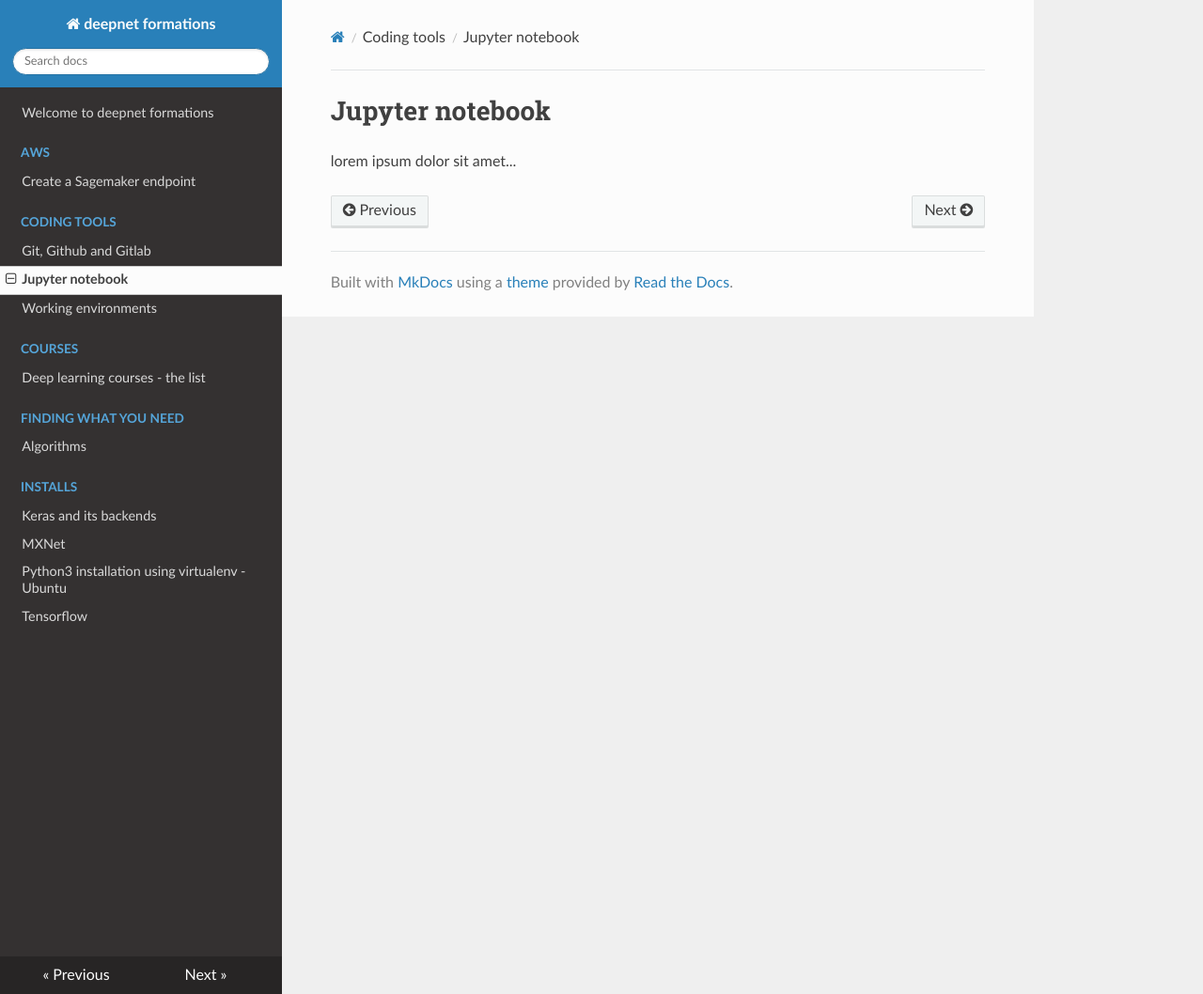
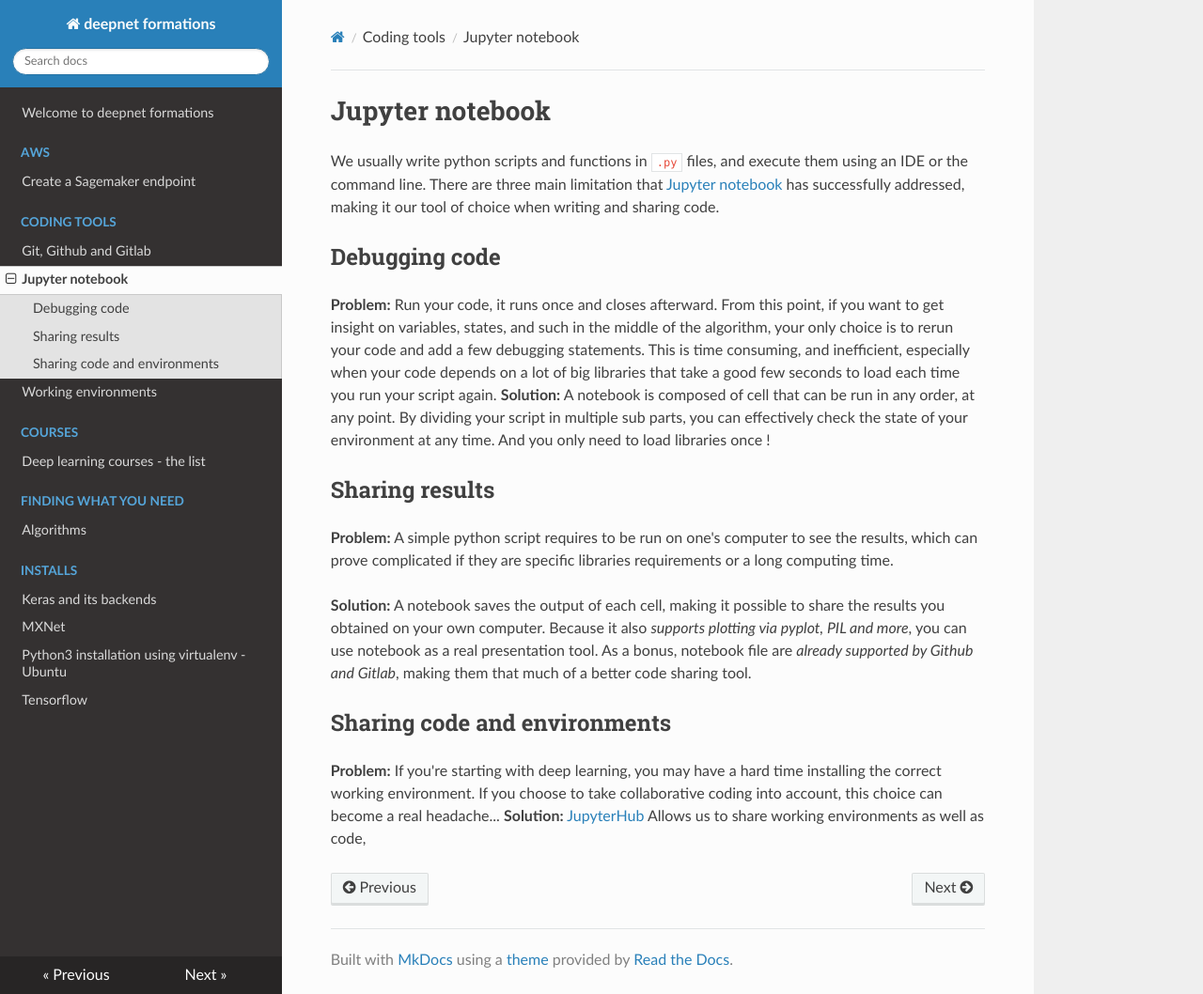
Before and after one commit to deepnetteam/formation, an MkDocs documentation site: the page built from docs/coding_tools/notebook.md, in a window 1280 px wide and 1058 px high. Shown: the whole window at 94% size. Built offline with MkDocs 1.6.1, drawn with Linux system fonts in a browser that asks for light colours; nearby versions of some CDN libraries.

Commit message:
Update notebook.md

```diff
--- a/docs/coding_tools/notebook.md
+++ b/docs/coding_tools/notebook.md
@@ -1,4 +1,19 @@
+
 Jupyter notebook
 ==============
 
-lorem ipsum dolor sit amet...
+We usually write python scripts and functions in `.py` files, and execute them using an IDE or the command line. There are three main limitation that [Jupyter notebook](https://jupyter.org) has successfully addressed, making it our tool of choice when writing and sharing code.
+
+## Debugging code
+**Problem:** Run your code, it runs once and closes afterward. From this point, if you want to get insight on variables, states, and such in the middle of the algorithm, your only choice is to rerun your code and add a few debugging statements. This is time consuming, and inefficient, especially when your code depends on a lot of big libraries that take a good few seconds to load each time you run your script again.
+**Solution:** A notebook is composed of cell that can be run in any order, at any point. By dividing your script in multiple sub parts, you can effectively check the state of your environment at any time. And you only need to load libraries once !
+
+## Sharing results
+**Problem:** A simple python script requires to be run on one's computer to see the results, which can prove complicated if they are specific libraries requirements or a long computing time.
+
+**Solution:** A notebook saves the output of each cell, making it possible to share the results you obtained on your own computer. Because it also *supports plotting via pyplot, PIL and more*, you can use notebook as a real presentation tool.
+As a bonus, notebook file are *already supported by Github and Gitlab*, making them that much of a better code sharing tool.
+
+## Sharing code and environments
+**Problem:** If you're starting with deep learning, you may have a hard time installing the correct working environment. If you choose to take collaborative coding into account, this choice can become a real headache...
+**Solution:** [JupyterHub](https://jupyter.org/hub) Allows us to share working environments as well as code,
```
